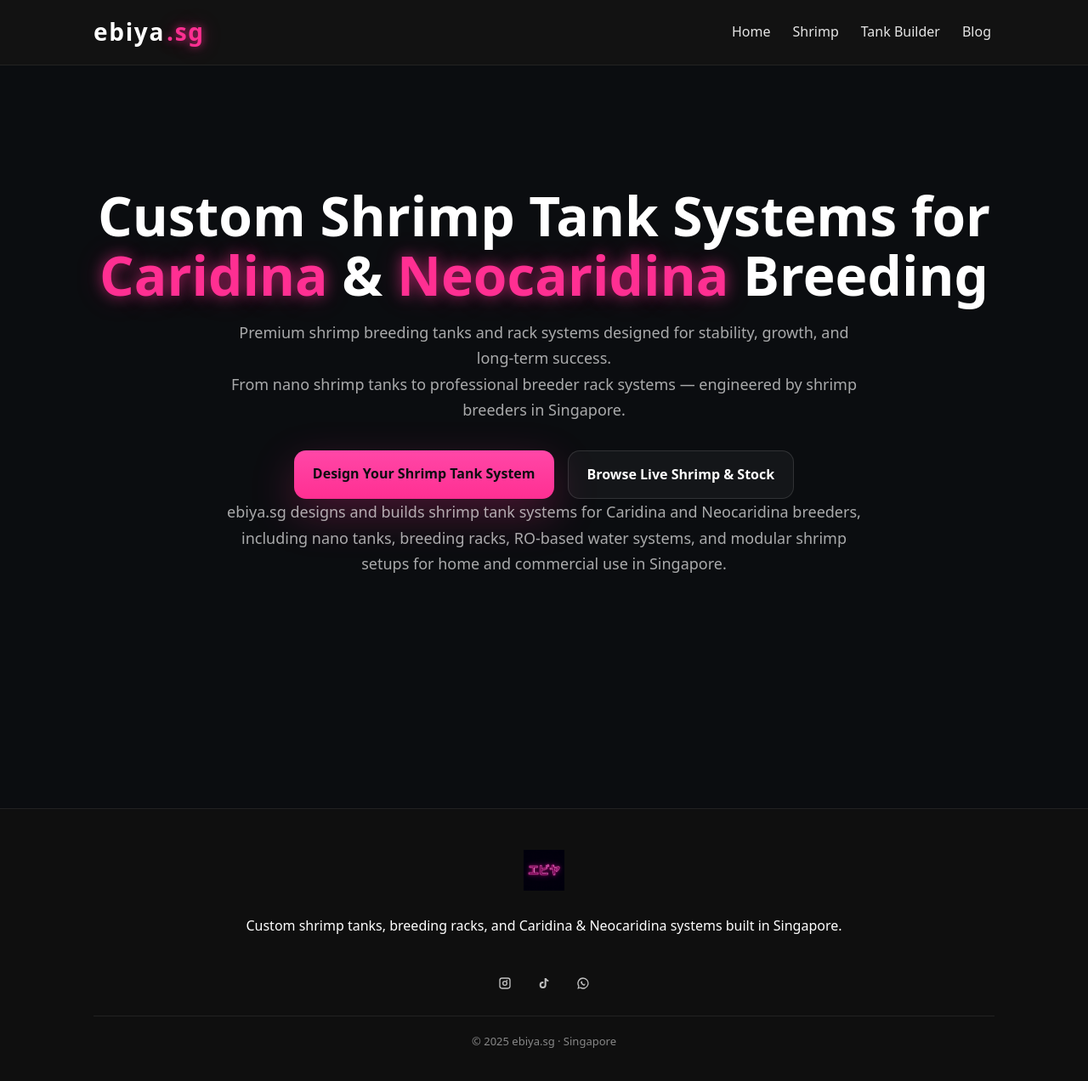
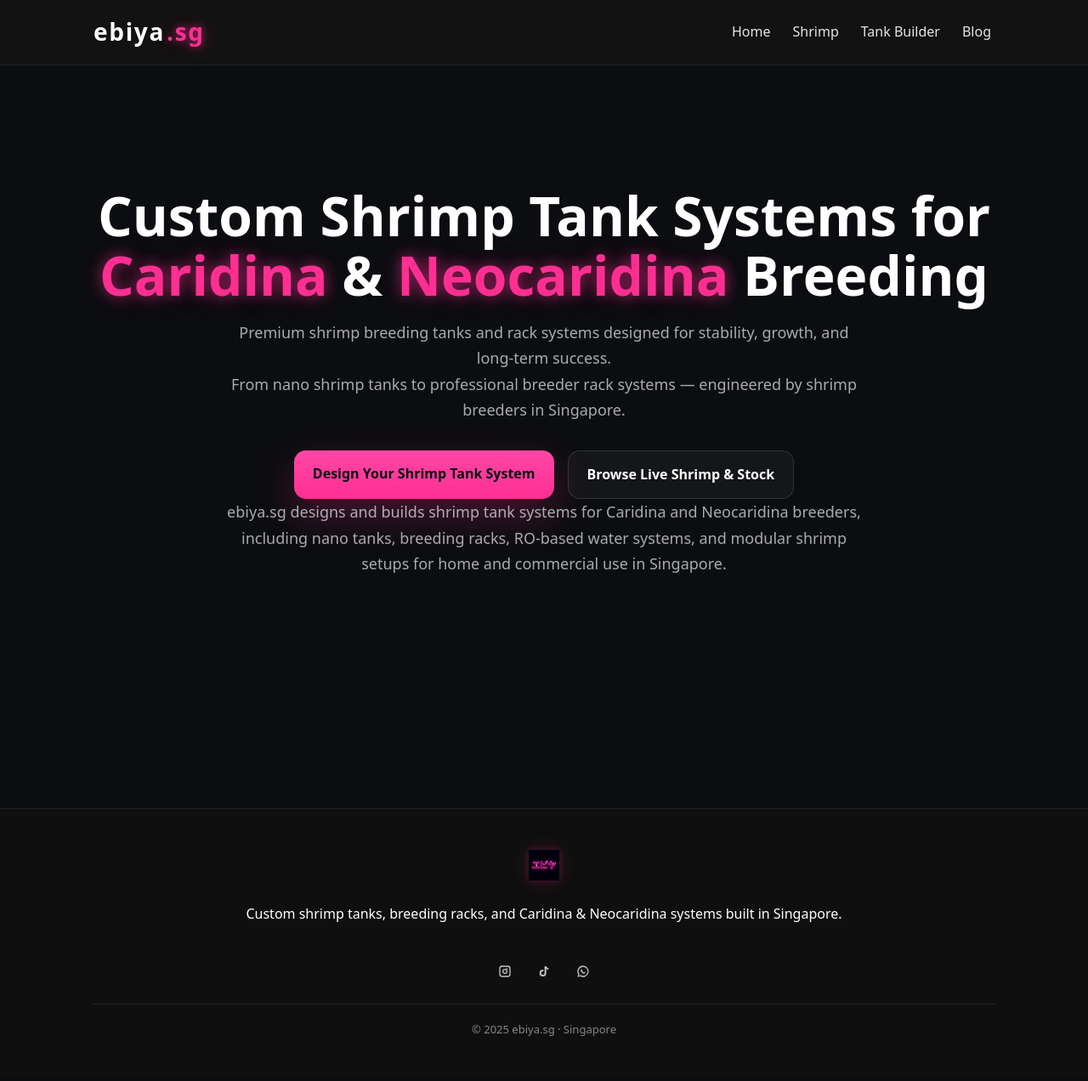
Before and after one commit to m33lucky-benny/ebiya.sg, a Jekyll site: the page built from index.html, in a window 1280 px wide and 1282 px high. Shown: the top 1272 px of the window at 85% size. Built offline with Jekyll 4.4.1, drawn with Linux system fonts in a browser that asks for light colours.

Commit message:
Update style.css

```diff
--- a/assets/css/style.css
+++ b/assets/css/style.css
@@ -474,12 +474,22 @@ a:hover {
   padding: 18px 20px;
 }
 
+/* =========================================================
+   FOOTER LOGO (SMALLER, CLEAN)
+========================================================= */
+
 .footer-logo{
+  height: 36px;          /* ← smaller than before */
+  width: auto;
+  max-width: 140px;      /* safety clamp */
   display: block;
-  margin: 0 auto 12px;   /* ← centers image */
-  height: 48px;
-  width: auto;
+  margin: 0 auto 10px;
+
+  filter:
+    drop-shadow(0 0 4px rgba(255,47,146,.20))
+    drop-shadow(0 0 10px rgba(255,47,146,.15));
 }
+
 
 
 
```
